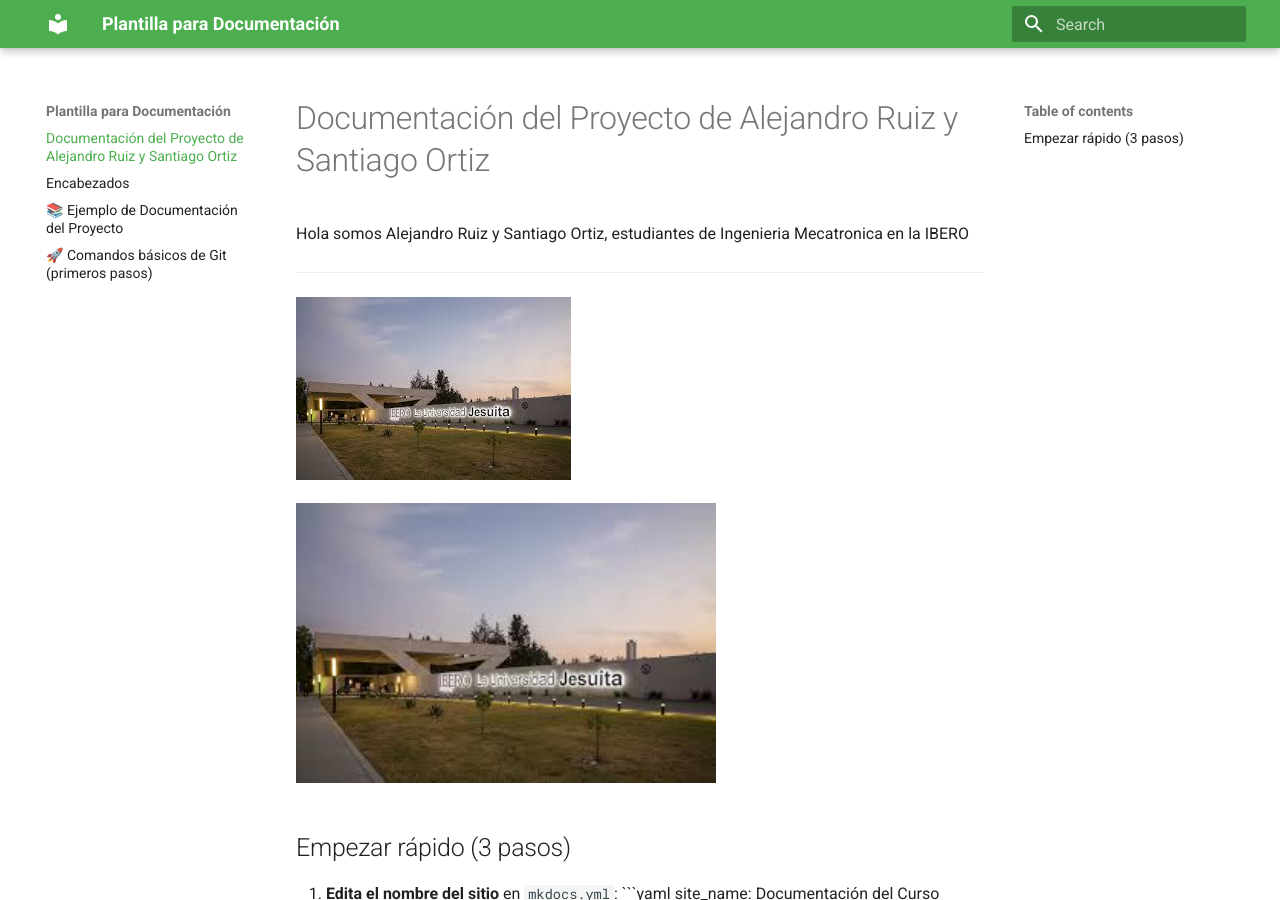
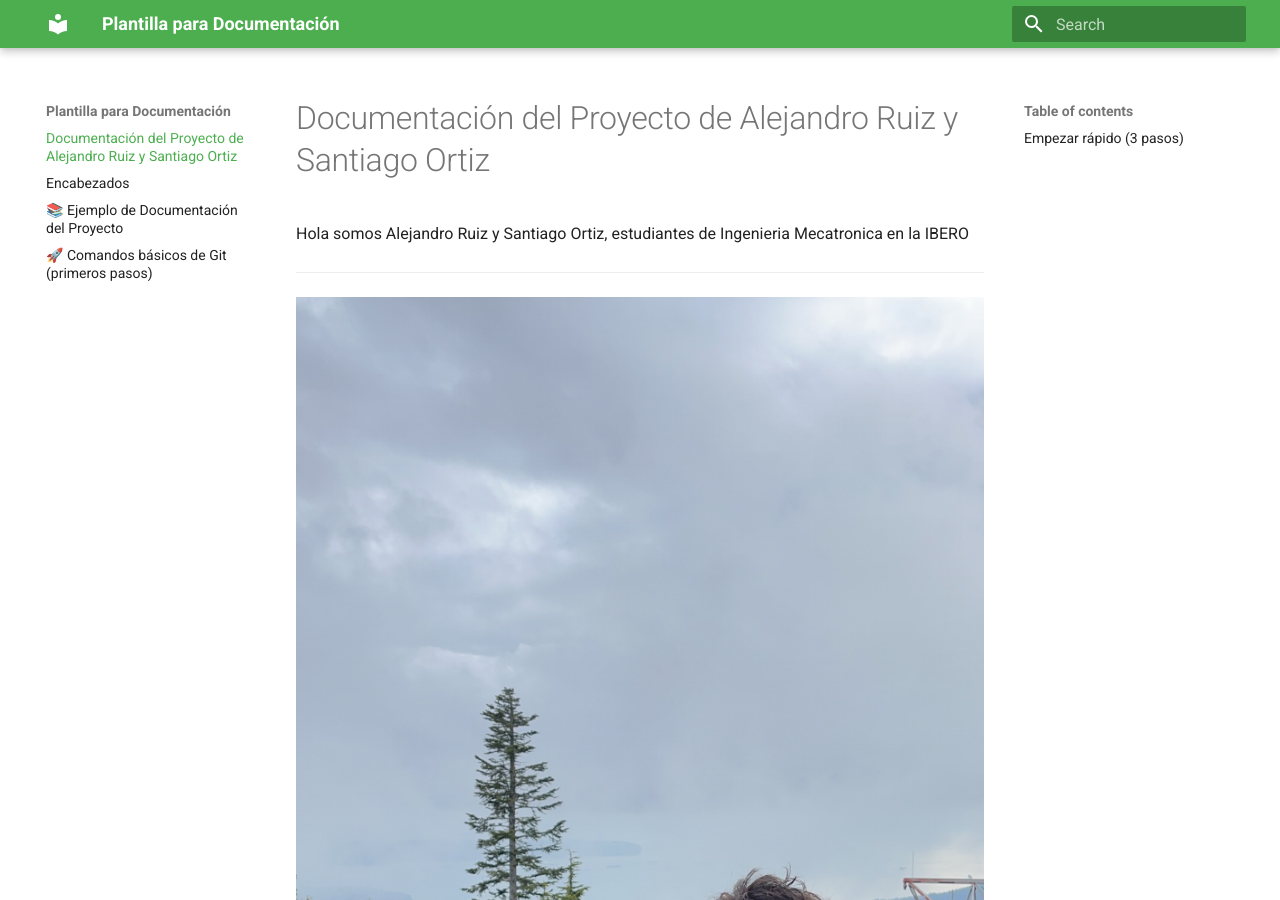
Before and after one commit to Peppa833/Mecatronica, an MkDocs documentation site: the page built from docs/index.md, in a window 1280 px wide and 900 px high. Built offline with MkDocs 1.6.1 and Material for MkDocs 9.7.7, drawn with Linux system fonts in a browser that asks for light colours.

Commit message:
imagentiti

```diff
--- a/docs/index.md
+++ b/docs/index.md
@@ -4,9 +4,8 @@
 
 ---
 
-![Diagrama del sistema](recursos/imgs/ibero.jpeg)
+![Diagrama del sistema](recursos/imgs/image.jpeg)
 
-<img src="../recursos/imgs/ibero.jpeg" alt="Diagrama del sistema" width="420">
 
 ## Empezar rápido (3 pasos)
 
```
Also changed, not shown: docs/recursos/imgs/Image.jpeg (added).
